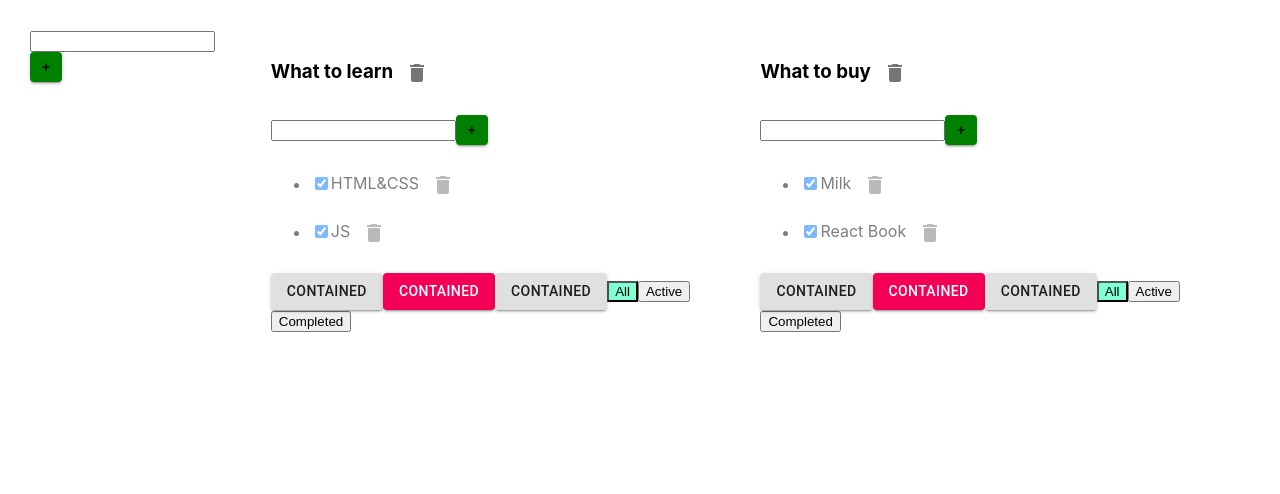
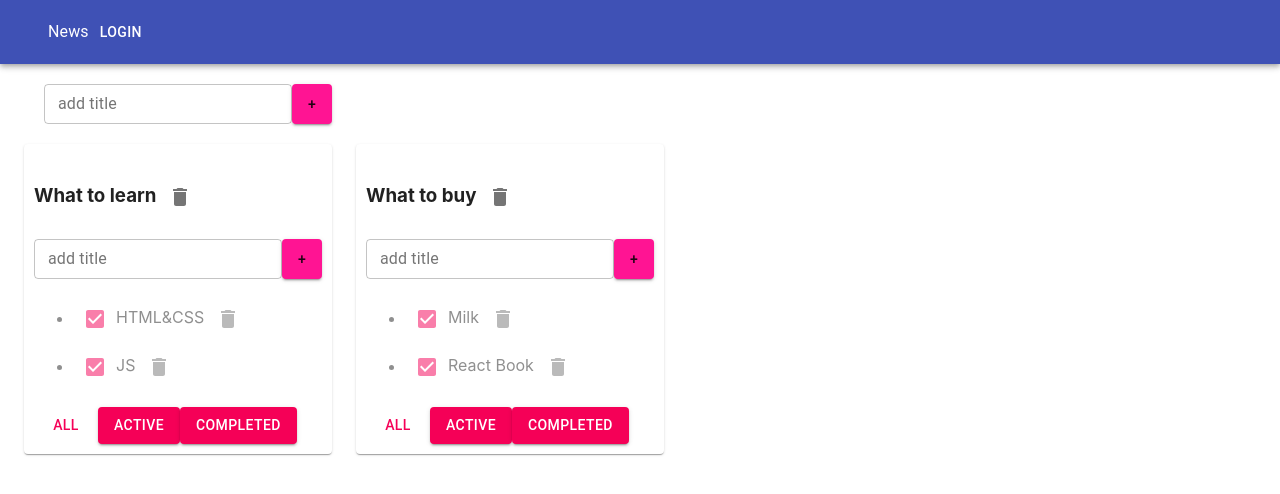
Before and after one commit to cros6y6raga/mainToDoList, a React (Create React App) app: page / in a window 1280 px wide. Shown: the top 494 px of the page. Built offline with nearby package versions, Linux system fonts and the light colour scheme.

Commit message:
commit17

```diff
--- a/src/AddItemForm.tsx
+++ b/src/AddItemForm.tsx
@@ -1,5 +1,5 @@
 import React, {ChangeEvent, KeyboardEvent, useState} from 'react';
-import {Button} from '@material-ui/core';
+import {Button, TextField} from '@material-ui/core';
 
 type AddItemFormPropsType = {
     addItem: (title: string) => void
@@ -31,13 +31,24 @@ export function AddItemForm(props: AddItemFormPropsType) {
     }
 
     return <div>
-        <input value={title}
-               onChange={onChangeHandler}
-               onKeyPress={onKeyPressHandler}
-               className={error ? "error" : ""}
+        {/*<input value={title}*/}
+        {/*       onChange={onChangeHandler}*/}
+        {/*       onKeyPress={onKeyPressHandler}*/}
+        {/*       className={error ? "error" : ""}*/}
+        {/*/>*/}
+        <TextField
+            size={'small'}
+            value={title}
+            onChange={onChangeHandler}
+            onKeyPress={onKeyPressHandler}
+            className={error ? "error" : ""}
+            id="outlined-basic"
+            label={error ? 'Title is required' : 'add title'}
+            variant="outlined"
+            error={!!error}
         />
         {/*<button onClick={addItem}>+</button>*/}
-        <Button variant="contained" onClick={addItem} style={{maxWidth:'30px', maxHeight:'30px', minWidth:'30px', minHeight:'30px', backgroundColor:'green'}}>+</Button>
+        <Button variant="contained" onClick={addItem} style={{maxWidth:'40px', maxHeight:'40px', minWidth:'40px', minHeight:'40px', backgroundColor:'deeppink'}}>+</Button>
         {error && <div className="error-message">{error}</div>}
     </div>
 }
--- a/src/App.css
+++ b/src/App.css
@@ -1,10 +1,10 @@
 .App {
-  padding: 30px;
-  display: flex;
+  /*padding: 30px;*/
+  /*display: flex;*/
 }
 
 .App > div {
-  margin-right: 50px;
+  /*margin-right: 50px;*/
 }
 
 .error {
--- a/src/App.tsx
+++ b/src/App.tsx
@@ -3,6 +3,8 @@ import './App.css';
 import {TaskType, Todolist} from './Todolist';
 import {v1} from 'uuid';
 import {AddItemForm} from './AddItemForm';
+import {Button, Container, Grid, Paper} from '@material-ui/core';
+import ButtonAppBar from './components/ButtonAppBar';
 
 export type FilterValuesType = "all" | "active" | "completed";
 type TodolistType = {
@@ -115,10 +117,14 @@ function App() {
             [newTodolistId]: []
         })
     }
-//отрисовка
     return (
         <div className="App">
+            <ButtonAppBar/>
+            <Container fixed>
+                <Grid container style={{padding:'20px'}}>
                 <AddItemForm addItem={addTodolist} />
+                </Grid>
+                <Grid container spacing={3}>
                 {
                     todolists.map(tl => {
                         let allTodolistTasks = tasks[tl.id];
@@ -130,8 +136,9 @@ function App() {
                         if (tl.filter === "completed") {
                             tasksForTodolist = allTodolistTasks.filter(t => t.isDone === true);
                         }
-//отрисовка
-                    return <Todolist
+                        return <Grid item>
+                            <Paper style={{padding:'10px'}}>
+                        <Todolist
                             key={tl.id}
                             id={tl.id}
                             title={tl.title}
@@ -145,9 +152,12 @@ function App() {
                             changeTaskTitle={changeTaskTitle}
                             changeTodolistTitle={changeTodolistTitle}
                         />
+                            </Paper>
+                        </Grid>
                     })
                 }
-
+                </Grid>
+            </Container>
         </div>
     );
 }
--- a/src/Todolist.tsx
+++ b/src/Todolist.tsx
@@ -2,7 +2,7 @@ import React, {ChangeEvent} from 'react';
 import {FilterValuesType} from './App';
 import {AddItemForm} from './AddItemForm';
 import {EditableSpan} from './EditableSpan';
-import {Button, IconButton} from '@material-ui/core';
+import {Button, Checkbox, FormControlLabel, IconButton} from '@material-ui/core';
 import {Delete} from '@material-ui/icons';
 
 export type TaskType = {
@@ -41,12 +41,12 @@ export function Todolist(props: PropsType) {
         props.changeTodolistTitle(props.id, title);
     }
 
-    const onAllClickHandler = () => props.changeFilter("all", props.id);
-    const onActiveClickHandler = () => props.changeFilter("active", props.id);
-    const onCompletedClickHandler = () => props.changeFilter("completed", props.id);
+    const onAllClickHandler = () => props.changeFilter('all', props.id);
+    const onActiveClickHandler = () => props.changeFilter('active', props.id);
+    const onCompletedClickHandler = () => props.changeFilter('completed', props.id);
 
     return <div>
-        <h3> <EditableSpan value={props.title} onChange={changeTodolistTitle} />
+        <h3><EditableSpan value={props.title} onChange={changeTodolistTitle}/>
             <IconButton aria-label="delete" onClick={removeTodolist}>
                 <Delete/>
             </IconButton>
@@ -64,10 +64,11 @@ export function Todolist(props: PropsType) {
                         props.changeTaskTitle(t.id, newValue, props.id);
                     }
 
-
-                    return <li key={t.id} className={t.isDone ? "is-done" : ""}>
-                        <input type="checkbox" onChange={onChangeHandler} checked={t.isDone}/>
-                        <EditableSpan value={t.title} onChange={onTitleChangeHandler} />
+                    return <li key={t.id} className={t.isDone ? 'is-done' : ''}>
+                        {/*<input type="checkbox" onChange={onChangeHandler} checked={t.isDone}/>*/}
+                        <Checkbox defaultChecked onChange={onChangeHandler} checked={t.isDone}/>
+                        {/*<FormControlLabel control={<Checkbox defaultChecked />} label="Label" onChange={onChangeHandler} checked={t.isDone}/>*/}
+                        <EditableSpan value={t.title} onChange={onTitleChangeHandler}/>
                         {/*<button onClick={onClickHandler}>x</button>*/}
                         <IconButton aria-label="delete" onClick={onClickHandler}>
                             <Delete/>
@@ -77,18 +78,18 @@ export function Todolist(props: PropsType) {
             }
         </ul>
         <div>
-            <Button variant="contained">Contained</Button>
-            <Button variant="contained" color="secondary">Contained</Button>
-            <Button variant="contained">Contained</Button>
-            <button className={props.filter === 'all' ? "active-filter" : ""}
-                    onClick={onAllClickHandler}>All
-            </button>
-            <button className={props.filter === 'active' ? "active-filter" : ""}
-                    onClick={onActiveClickHandler}>Active
-            </button>
-            <button className={props.filter === 'completed' ? "active-filter" : ""}
-                    onClick={onCompletedClickHandler}>Completed
-            </button>
+            <Button variant={props.filter === 'all' ? "text" :"contained"} color="secondary" onClick={onAllClickHandler}>All</Button>
+            <Button variant={props.filter === 'active' ? "text" :"contained"} color="secondary"  onClick={onActiveClickHandler}>Active</Button>
+            <Button variant={props.filter === 'completed' ? "text" :"contained"} color="secondary" onClick={onCompletedClickHandler}>Completed</Button>
+            {/*<button className={props.filter === 'all' ? "active-filter" : ""}*/}
+            {/*        onClick={onAllClickHandler}>All*/}
+            {/*</button>*/}
+            {/*<button className={props.filter === 'active' ? "active-filter" : ""}*/}
+            {/*        onClick={onActiveClickHandler}>Active*/}
+            {/*</button>*/}
+            {/*<button className={props.filter === 'completed' ? "active-filter" : ""}*/}
+            {/*        onClick={onCompletedClickHandler}>Completed*/}
+            {/*</button>*/}
         </div>
     </div>
 }
--- /dev/null
+++ b/src/components/ButtonAppBar.tsx
@@ -0,0 +1,22 @@
+import * as React from 'react';
+import {AppBar, Box, IconButton, Typography, Button, Toolbar} from '@material-ui/core';
+
+function MenuIcon() {
+    return null;
+}
+
+export default function ButtonAppBar() {
+    return (
+            <AppBar position="static">
+                <Toolbar>
+                    <IconButton>
+                        <MenuIcon />
+                    </IconButton>
+                    <Typography>
+                        News
+                    </Typography>
+                    <Button color="inherit">Login</Button>
+                </Toolbar>
+            </AppBar>
+    );
+}
```
Lines whose indentation alone changed are shown as unchanged.
